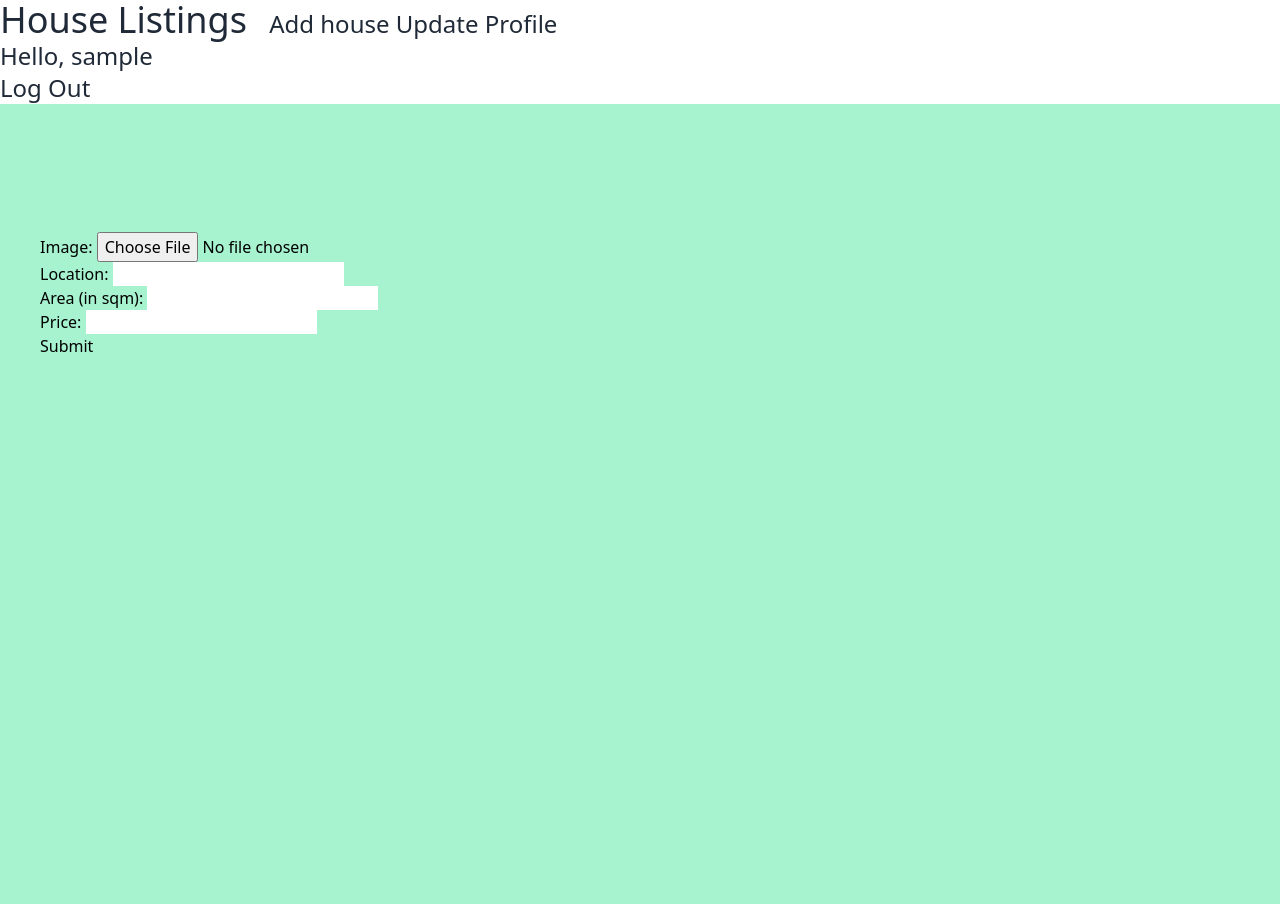
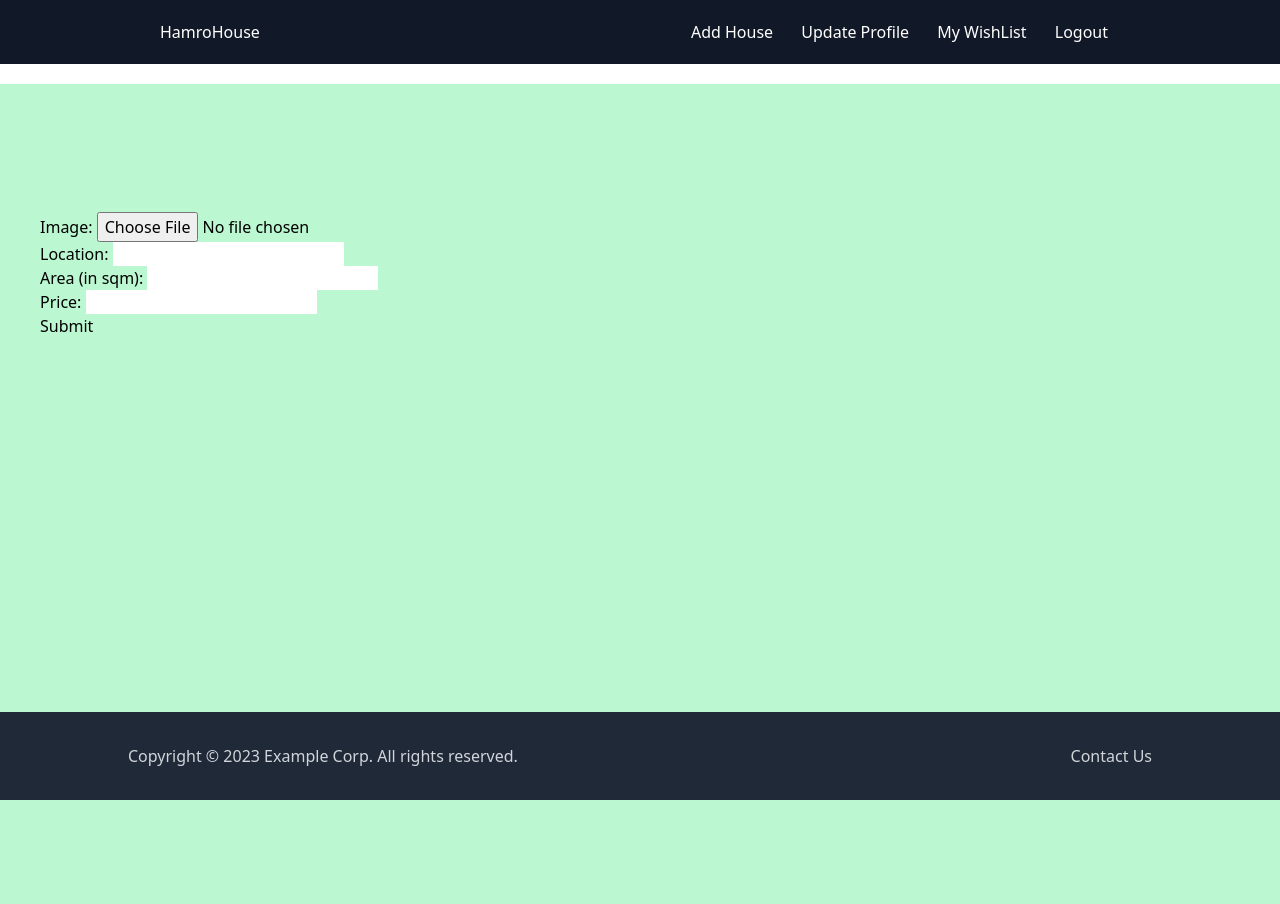
Before and after one commit to anantKC/house_listing, a Django app: page /add_house in a window 1280 px wide. After the commit the page ends 800 px from the top, so only its background shows below. Run offline with Django 4.2, Linux system fonts and the light colour scheme; the visitor is signed in with stand-in values (Sample User, id 1); some libraries are stand-ins or nearby versions.

Commit message:
changed functional views to class based views

```diff
--- a/core/models.py
+++ b/core/models.py
@@ -12,3 +12,11 @@ class HouseListing(models.Model):
 
     def __str__(self):
         return self.user.username
+
+
+class WishList(models.Model):
+    user = models.ForeignKey(User,on_delete=models.CASCADE)
+    houses = models.ManyToManyField(HouseListing)
+
+    def __str__(self):
+        return self.user.username
--- a/core/templates/core/base.html
+++ b/core/templates/core/base.html
@@ -1,35 +1,62 @@
+{% load static %}
 <!DOCTYPE html>
 <html lang="en">
 <head>
     <meta charset="UTF-8">
     <meta http-equiv="X-UA-Compatible" content="IE=edge">
     <meta name="viewport" content="width=device-width, initial-scale=1.0">
+    <link rel="stylesheet" href="{% static 'css/main.css' %}">
     <link href="https://unpkg.com/tailwindcss@^1.0/dist/tailwind.min.css" rel="stylesheet">
     <title>Document</title>
 </head>
 <body>
     <!-- <h1><a href="{% url 'listhouse' %}">House Listings</a></h1>
      -->
-    <div class="flex text-2xl block mt-4 no-underline md:inline-block md:mt-0 text-teal-lighter hover:text-gray-800 mr-4">
-    <a href="{% url 'listhouse' %}" class="text-4xl block mt-4 no-underline md:inline-block md:mt-0 text-teal-lighter hover:text-gray-800 mr-4">
-        House Listings
-      </a>
-    {% if not user.is_authenticated %}
-        <a href="{% url 'login' %}">Login</a>
-        <a href="{% url 'signup' %}">SignUp</a>
+     <header>
+        <div class="con text-white bg-gray-900 py-5 px-10 md:flex md:items-center md:justify-between md:px-40 mb-5">
+      <div class="flex items-center justify-between">
+        <div><a href="{% url 'listhouse' %}">HamroHouse</a></div>
+        <div class="md:hidden align-middle">
+          <i class="material-icons align-middle cursor-pointer" @click.prevent="toogle">menu</i>
+        </div>
+      </div>
+      <div :class="open ? 'block' : 'hidden'" class="flex flex-col text-left md:block md:text-right mt-3 md:mt-0">
+        {%if not user.is_authenticated %}
+        <a href="{% url 'login' %}" class="mt-3 md:mx-3">Login</a>
+        <a href="{% url 'signup' %}" class="mt-3 md:mx-3">Sign Up</a>
 
 
-    {% else %}
-        <a href="{% url 'createlisthouse' %}">Add house</a></button>
-        <a href="{% url 'updateprofile' %}">Update Profile</a>
-        <h2>Hello, {{user.username}}</h2>
-        <a href="{% url 'logout' %}">Log Out</a>
+        {% else %}
+        <a href="{% url 'createlisthouse' %}" class="mt-3 md:mx-3">Add House</a>
+        <a href="{% url 'updateprofile' %}" class="mt-3 md:mx-3">Update Profile</a>
+        <a href="{% url 'wishlist' %}" class="mt-3 md:mx-3">My WishList</a>
 
-    {% endif %}
+        <a href="{% url 'logout' %}" class="mt-3 md:mx-3">Logout</a>
+
+        {% endif %}
+      </div>
     </div>
+      </header>
+      {% block search %}
+        {% endblock %}
 
-    {% block content %}
-    {% endblock content %}
+        {% block content %}
+        {% endblock content %}
+      </div>
 
+      <footer class="bg-gray-800 text-gray-300 px-4 py-8 fixed bottom-0 left-0 right-0">
+        <div class="max-w-screen-lg mx-auto">
+          <div class="flex flex-col md:flex-row justify-between items-center">
+            <p class="mb-4 md:mb-0">Copyright © 2023 Example Corp.
+              All rights reserved.</p>
+            <ul class="flex space-x-4">
+              <li><a href="#" class="hover:text-gray-400">Contact Us</a></li>
+            </ul>
+          </div>
+        </div>
+      </footer>
+
+
+      <script src="https://cdn.tailwindcss.com"></script>
 </body>
 </html>
--- a/core/templates/core/delete.html
+++ b/core/templates/core/delete.html
@@ -5,6 +5,6 @@
         {% csrf_token %}
         Are you sure you want to delete?
         <input type="submit" name="delete" value="Delete" />
-        <a href="{% url 'listhouse' %}" type="button">Cancel</a>
+        <a href="{% url 'detail' listing.id %}" type="button">Cancel</a>
     </form>
 {% endblock content %}
--- a/core/urls.py
+++ b/core/urls.py
@@ -1,11 +1,14 @@
 from django.urls import path
 from .views import *
 urlpatterns = [
-    path('',list_house, name='listhouse'),
-    path('detail/<str:id>',detail_house, name='detail'),
-    path('add_house',create_list_house, name='createlisthouse'),
-    path('update/<str:id>/edit',update_list_house, name='updatelisthouse'),
-    path('delete/<str:id>',delete_list_house, name='deletelisthouse'),
+    path('',ListHouseView.as_view(), name='listhouse'),
+    path('detail/<str:id>',DetailHouseView.as_view(), name='detail'),
+    path('add_house',CreateListHouseView.as_view(), name='createlisthouse'),
+    path('update/<str:id>/edit',UpdateListHouseView.as_view(), name='updatelisthouse'),
+    path('delete/<str:id>',DeleteListHouseView.as_view(), name='deletelisthouse'),
     path('signup',sign_up,name='signup'),
-    path('updateprofile',update_profile,name='updateprofile')
+    path('updateprofile',update_profile,name='updateprofile'),
+    path('wishlist/', wishlist, name='wishlist'),
+    path('add-to-wishlist/<int:house_id>/', add_to_wishlist, name='add_to_wishlist'),
+    path('remove-from-wishlist/<int:house_id>/', remove_from_wishlist, name='remove_from_wishlist'),
 ]
--- a/core/views.py
+++ b/core/views.py
@@ -1,55 +1,125 @@
-from django.shortcuts import render, redirect
-from .models import HouseListing
-from .forms import HouseListingForm,UpdateUser
+from django.http import JsonResponse
+from django.shortcuts import render, redirect,get_object_or_404
+from core.models import HouseListing,WishList
+from core.forms import HouseListingForm,UpdateUser
 from django.contrib.auth.forms import UserCreationForm
 from django.contrib.auth.decorators import login_required
+from django.views import View
 # Create your views here.
 
-def list_house(request):
-    house_list = HouseListing.objects.all()
-    context = {'house_list': house_list}
-    return render(request, 'core/home.html', context)
+# def list_house(request):
+#     house_list = HouseListing.objects.all()
+#     context = {'house_list': house_list}
+#     return render(request, 'core/home.html', context)
 
 
-def detail_house(request, id):
-    house_list = HouseListing.objects.get(id=id)
-    context = {'house_list': house_list}
-    return render(request, 'core/detail.html', context)
+# def detail_house(request, id):
+#     house_list = HouseListing.objects.get(id=id)
+#     context = {'house_list': house_list}
+#     return render(request, 'core/detail.html', context)
 
 
-def create_list_house(request):
-    form = HouseListingForm()
-    if request.method == 'POST':
-        form = HouseListingForm(request.POST, request.FILES,request=request)
+# def create_list_house(request):
+#     form = HouseListingForm()
+#     if request.method == 'POST':
+#         form = HouseListingForm(request.POST, request.FILES,request=request)
+#         if form.is_valid():
+#             form.save()
+#             return redirect('listhouse')
+#         print(form.errors)
+#     context = {'form': form}
+#     return render(request, 'core/create_house_list.html', context)
+
+
+# def update_list_house(request, id):
+#     listing = HouseListing.objects.get(id=id)
+#     form = HouseListingForm(instance=listing)
+#     if request.method == 'POST':
+#         form = HouseListingForm(request.POST, request.FILES,instance=listing,request=request)
+#         if form.is_valid():
+#             form.save()
+#             return redirect('listhouse')
+
+#     context = {'form': form,
+#                'listing':listing}
+#     return render(request, 'core/update_house_list.html', context)
+
+
+# def delete_list_house(request, id):
+#     listing = HouseListing.objects.get(id=id)
+#     # form = HouseListingForm(instance=listing,request=request)
+#     # if request.method == 'POST' and 'delete' in request.POST:'
+#     if request.method == 'POST':
+#         listing.delete()
+#         return redirect('listhouse')
+#     context = {
+#         'listing':listing
+#     }
+#     return render(request, 'core/delete.html',context)
+
+
+
+
+
+class ListHouseView(View):
+    def get(self, request):
+        house_list = HouseListing.objects.all()
+        context = {'house_list': house_list}
+        return render(request, 'core/home.html', context)
+
+
+class DetailHouseView(View):
+    def get(self, request, id):
+        house_list = get_object_or_404(HouseListing, id=id)
+        context = {'house_list': house_list}
+        return render(request, 'core/detail.html', context)
+
+
+class CreateListHouseView(View):
+    def get(self, request):
+        form = HouseListingForm()
+        context = {'form': form}
+        return render(request, 'core/create_house_list.html', context)
+
+    def post(self, request):
+        form = HouseListingForm(request.POST, request.FILES, request=request)
         if form.is_valid():
             form.save()
             return redirect('listhouse')
-        print(form.errors)
-    context = {'form': form}
-    return render(request, 'core/create_house_list.html', context)
+        else:
+            print(form.errors)
+        context = {'form': form}
+        return render(request, 'core/create_house_list.html', context)
 
 
-def update_list_house(request, id):
-    listing = HouseListing.objects.get(id=id)
-    form = HouseListingForm(instance=listing)
-    if request.method == 'POST':
-        form = HouseListingForm(request.POST, request.FILES,instance=listing,request=request)
+class UpdateListHouseView(View):
+    def get(self, request, id):
+        listing = get_object_or_404(HouseListing, id=id)
+        form = HouseListingForm(instance=listing)
+        context = {'form': form, 'listing': listing}
+        return render(request, 'core/update_house_list.html', context)
+
+    def post(self, request, id):
+        listing = get_object_or_404(HouseListing, id=id)
+        form = HouseListingForm(request.POST, request.FILES, instance=listing, request=request)
         if form.is_valid():
             form.save()
             return redirect('listhouse')
-
-    context = {'form': form}
-    return render(request, 'core/update_house_list.html', context)
+        context = {'form': form, 'listing': listing}
+        return render(request, 'core/update_house_list.html', context)
 
 
-def delete_list_house(request, id):
-    listing = HouseListing.objects.get(id=id)
-    # form = HouseListingForm(instance=listing,request=request)
-    # if request.method == 'POST' and 'delete' in request.POST:'
-    if request.method == 'POST':
+class DeleteListHouseView(View):
+    def get(self, request, id):
+        listing = get_object_or_404(HouseListing, id=id)
+        context = {'listing': listing}
+        return render(request, 'core/delete.html', context)
+
+    def post(self, request, id):
+        listing = get_object_or_404(HouseListing, id=id)
         listing.delete()
         return redirect('listhouse')
-    return render(request, 'core/delete.html')
+
 
 def sign_up(request):
     if request.method == 'POST':
@@ -75,3 +145,24 @@ def update_profile(request):
         'form':form
     }
     return render(request,'core/update_profile.html',context)
+
+@login_required
+def wishlist(request):
+    wishlist, created = WishList.objects.get_or_create(user=request.user)
+    houses = wishlist.houses.all()
+    context = {'houses': houses}
+    return render(request, 'core/wishlist.html', context)
+
+@login_required
+def add_to_wishlist(request, house_id):
+    house = HouseListing.objects.get(id=house_id)
+    wishlist, created = WishList.objects.get_or_create(user=request.user)
+    wishlist.houses.add(house)
+    return redirect('wishlist')
+
+@login_required
+def remove_from_wishlist(request,house_id):
+    house = HouseListing.objects.get(id=house_id)
+    wishlist = WishList.objects.get(user=request.user)
+    wishlist.houses.remove(house)
+    return redirect('wishlist')
--- /dev/null
+++ b/static/css/main.css
@@ -0,0 +1,6 @@
+@import url('https://fonts.googleapis.com/css2?family=Manrope&display=swap');
+body{
+    background-color: #fff;
+    font-family: 'Manrope', sans-serif;
+
+}
```
Also changed, not shown: core/admin.py (+5 -4 lines), core/templates/core/detail.html (+11 -9 lines), core/templates/core/home.html (+46 -9 lines), core/templates/core/house_detail.html (added, +12 -0 lines), core/templates/core/wishlist.html (added, +33 -0 lines), core/migrations/0002_wishlist.py (added), media/house_images/house2_0FnUk9i.jpg (added), media/house_images/house2_5uKnGfA.jpg (added), media/house_images/house2_fIAnFwI.jpg (added), media/house_images/sieuwert-otterloo-aren8nutd1Q-unsplash_RxEurnA.jpg (added), media/house_images/sieuwert-otterloo-aren8nutd1Q-unsplash_r85tsgj.jpg (added).
